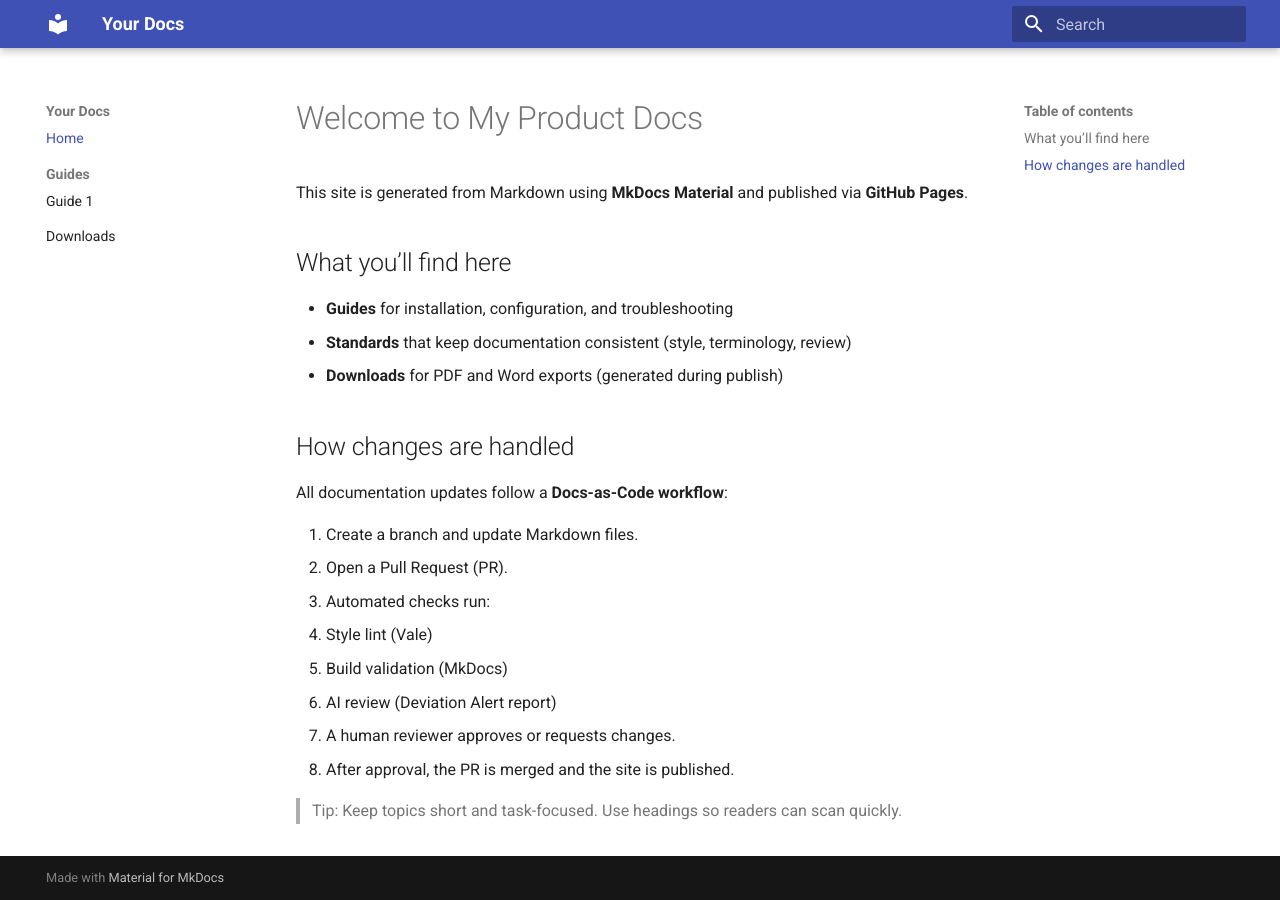
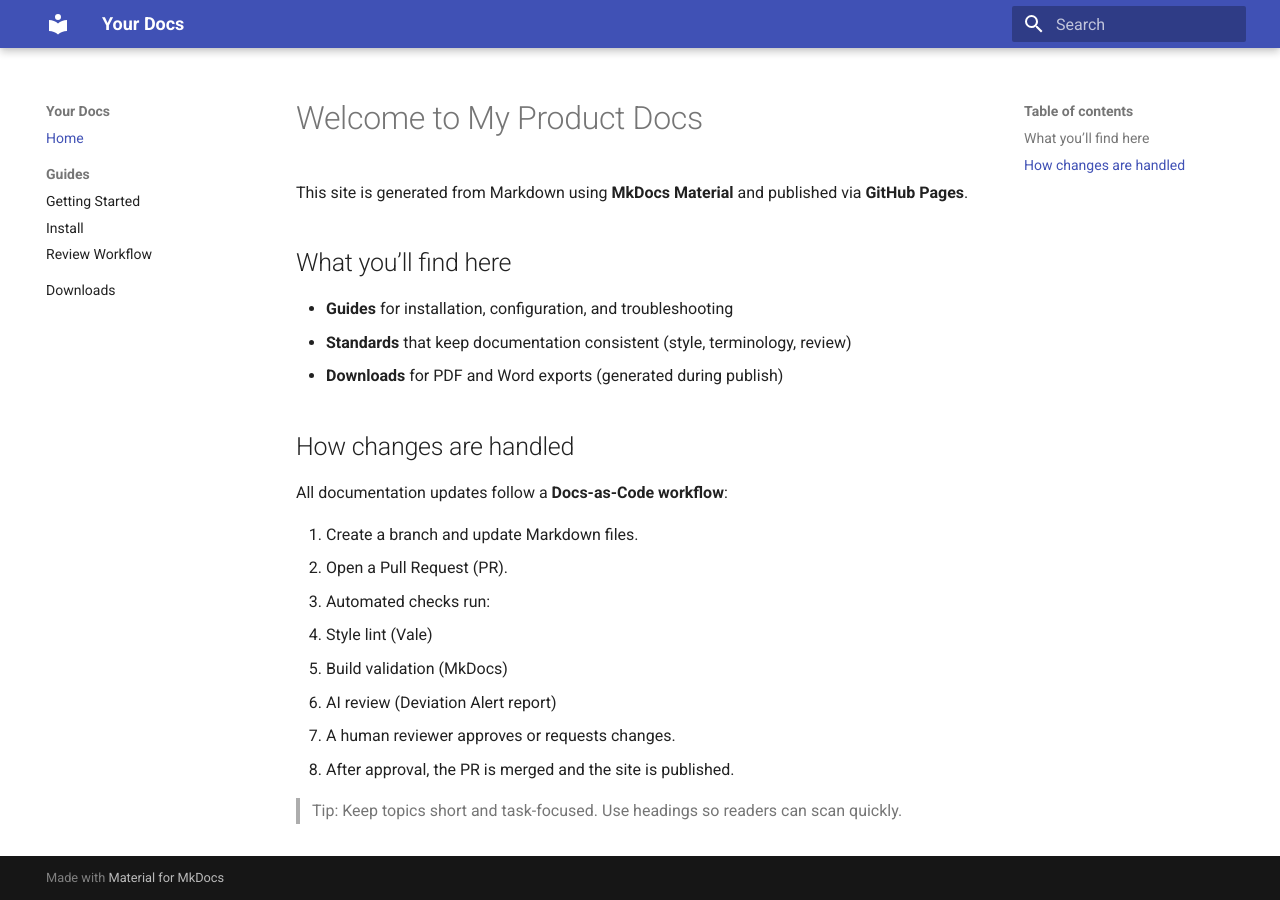
Before and after one commit to harjotdhodi-gif/Workflow-in-Doc-As-Code, an MkDocs documentation site: the page built from docs/index.md, in a window 1280 px wide. Built offline with MkDocs 1.6.1 and Material for MkDocs 9.7.7, drawn with Linux system fonts in a browser that asks for light colours.

Commit message:
Update navigation in mkdocs.yml with new guides

```diff
--- a/mkdocs.yml
+++ b/mkdocs.yml
@@ -12,7 +12,9 @@ theme:
 nav:
   - Home: index.md
   - Guides:
-      - Guide 1: guide-1.md
+      - Getting Started: getting-started.md
+      - Install: install.md
+      - Review Workflow: review-workflow.md
   - Downloads: downloads.md
 
 markdown_extensions:
```
